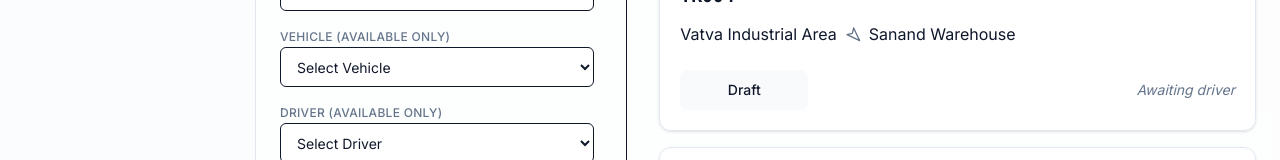
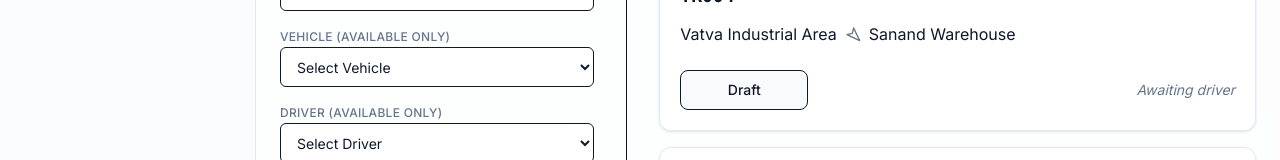
Before and after one commit to PriyanshYawalkar/transitops, a Next.js app: page /trips in a window 1280 px wide. Shown: the part 397-557 px from the top of the page. Built offline with nearby package versions, Linux system fonts and the light colour scheme; sample sign-in values are in the browser's storage.

Commit message:
fix: update trip status button variant to outline for draft state

```diff
--- a/src/app/(dashboard)/trips/page.tsx
+++ b/src/app/(dashboard)/trips/page.tsx
@@ -203,7 +203,7 @@ export default function TripsPage() {
 
                   <div className="flex items-center justify-between">
                     <Button
-                      variant={trip.status === "Dispatched" ? "default" : trip.status === "Draft" ? "secondary" : "destructive"}
+                      variant={trip.status === "Dispatched" ? "default" : trip.status === "Draft" ? "outline" : "destructive"}
                       className={`
                         w-32 rounded-lg
                         ${trip.status === 'Dispatched' ? 'bg-blue-600 hover:bg-blue-700 text-white' : ''}
```
